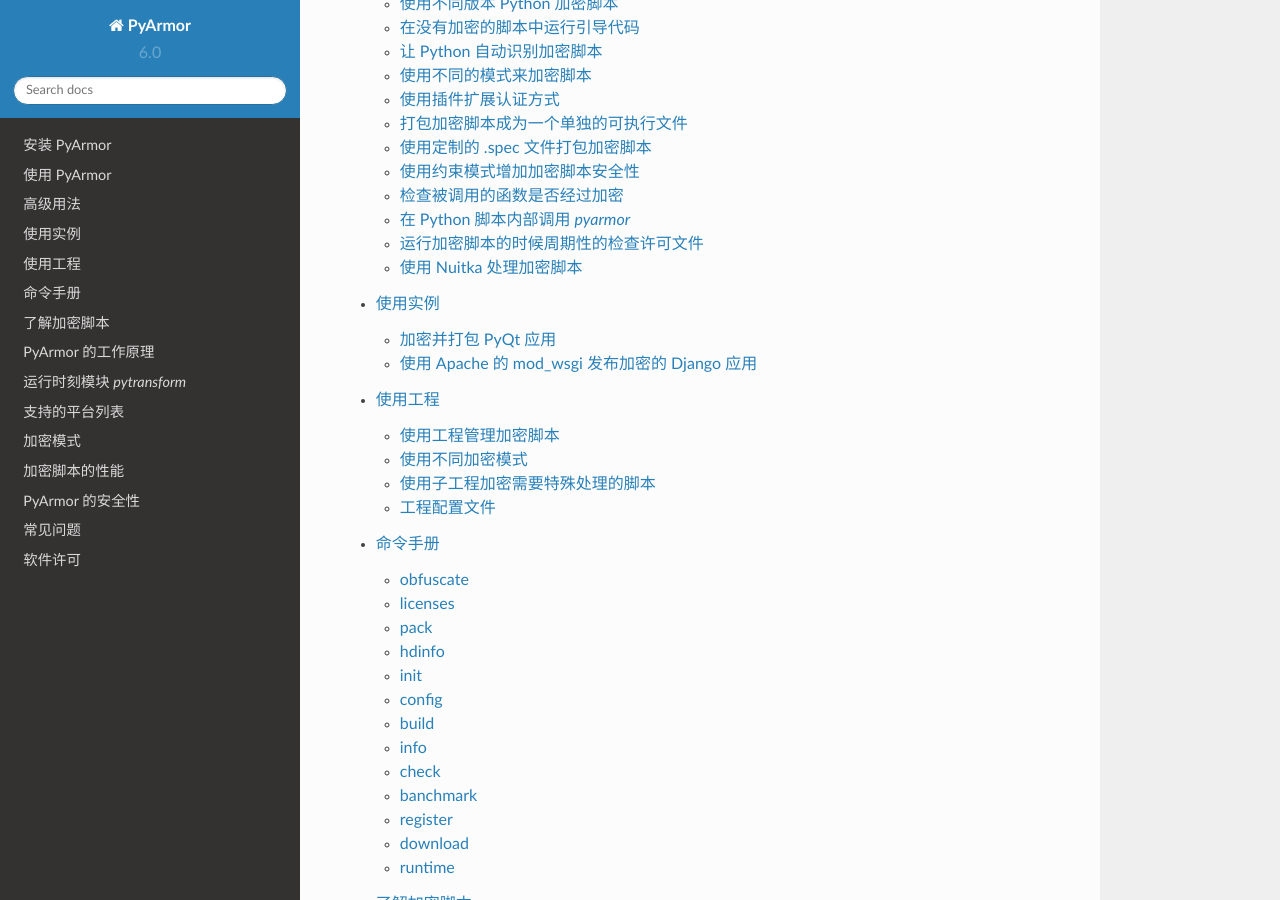
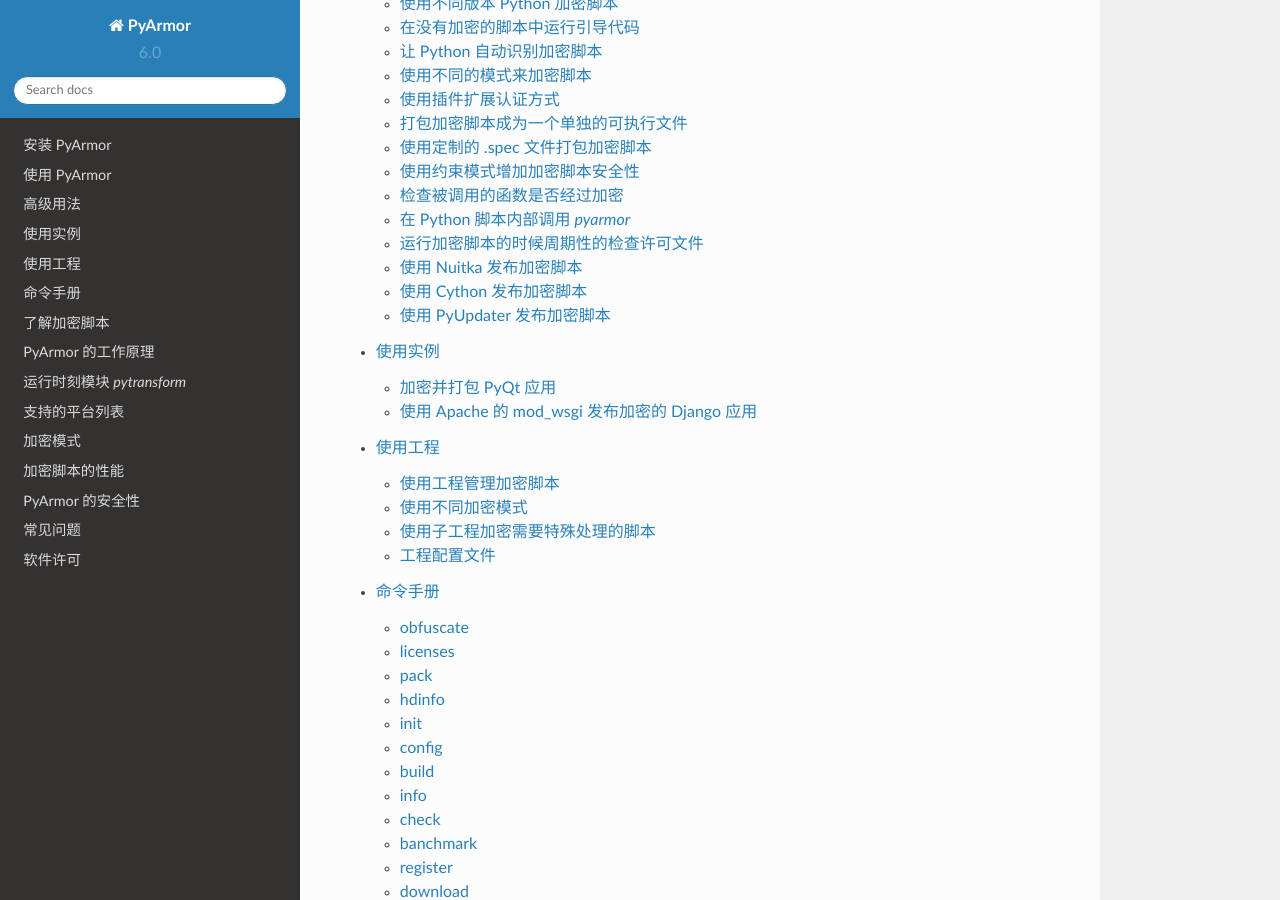
Before and after one commit to dashingsoft/pyarmor-docs-zh, a Sphinx documentation site: the page built from docs/index.rst, in a window 1280 px wide and 900 px high, scrolled down 1151 px. Built offline with Sphinx 7.4.7 and the Read the Docs theme 2.0.0, drawn with Linux system fonts in a browser that asks for light colours; some of the changed lines change nothing that is shown.

Commit message:
Work with Cython and PyUpdater

```diff
--- a/docs/advanced.rst
+++ b/docs/advanced.rst
@@ -701,7 +701,7 @@
 
 .. _work with nuitka:
 
-使用 Nuitka 处理加密脚本
+使用 Nuitka 发布加密脚本
 ----------------------
 
 因为加密后的脚本也是正常的 Python 脚本（外加运行辅助包 ``pyrtransform`` ），所以
@@ -743,6 +743,67 @@
    也就是说，Nuitka 将来要不需要 CPython 库，那么在这种情况下， pyarmor 加密的后
    的脚本将无法在 Nuitka 下面执行。
 
+
+.. _work with cython:
+
+使用 Cython 发布加密脚本
+------------------------
+
+下面是一个简单的例子，来说明如何把一个脚本 :file:`foo.py` 使用 `PyArmor`_ 进行加
+密，然后在使用 `Cython`_ 把它转换成为扩展模块，脚本的内容如下::
+
+    print('Hello Cython')
+
+首先加密脚本，使用了一些额外的选项，这些选项的作用可参考命令 :ref:`obfuscate` 中
+的说明，加密后的脚本和运行辅助文件存放在目录 :file:`dist` 下面::
+
+    pyarmor obfuscate --package-runtime 0 --no-cross-protection --restrict 0 foo.py
+
+接下来使用 `cythonize` 把 `foo.py` 和 `pytransform.py` 转换成为 ``.c`` 文件::
+
+    cd dist
+    cythonize -3 -k --lenient foo.py pytransform.py
+
+注意需要使用选项 ``-k`` 和 ``--lenient`` ，否则会报错::
+
+    undeclared name not builtin: __pyarmor__
+
+然后把 `foo.c` and `pytransform.c` 编译成为扩展模块::
+
+    gcc -shared $(python-config --cflags) $(python-config --ldflags) \
+         -o foo$(python-config --extension-suffix) foo.c
+
+    gcc -shared $(python-config --cflags) $(python-config --ldflags) \
+        -o pytransform$(python-config --extension-suffix) pytransform.c
+
+最后测试一下这些扩展模块，把所以 `.py` 文件删除了，然后在执行导入命令::
+
+    mv foo.py pytransform.py /tmp
+    python -c 'import foo'
+
+像预想的那样会在控制台打印出 `Hello Cython`
+
+.. _work with pyupdater:
+
+使用 PyUpdater 发布加密脚本
+---------------------------
+
+`PyArmor`_ 可以使用下面的方式和 `PyUpdater`_ 一起工作。假设脚本为 `foo.py`::
+
+1. 首先使用 `PyUpdater`_ 生成 `foo.spec`
+
+2. 其次使用 `PyArmor`_ 生成 `foo-patched.spec` ，选项 ``--debug`` 可以保留这个中
+   间文件在命令执行完成之后不被删除::
+
+    pyarmor pack --debug -s foo.spec foo.py
+
+然后 `PyUpdater`_ 就可以使用这个 `foo-patched.spec` 进行构建。
+
+当脚本修改之后，只需要使用命令 :ref:`obfuscate` 重新加密脚本，加密脚本需要的全部
+选项可以在上面 :ref:`pack` 命令执行后的输出中找到。
+
+更多信息可以查看命令 :ref:`pack` 和 `使用定制的 .spec 文件打包加密脚本`_
+
 .. 定制保护代码:
 
 .. include:: _common_definitions.txt
```
